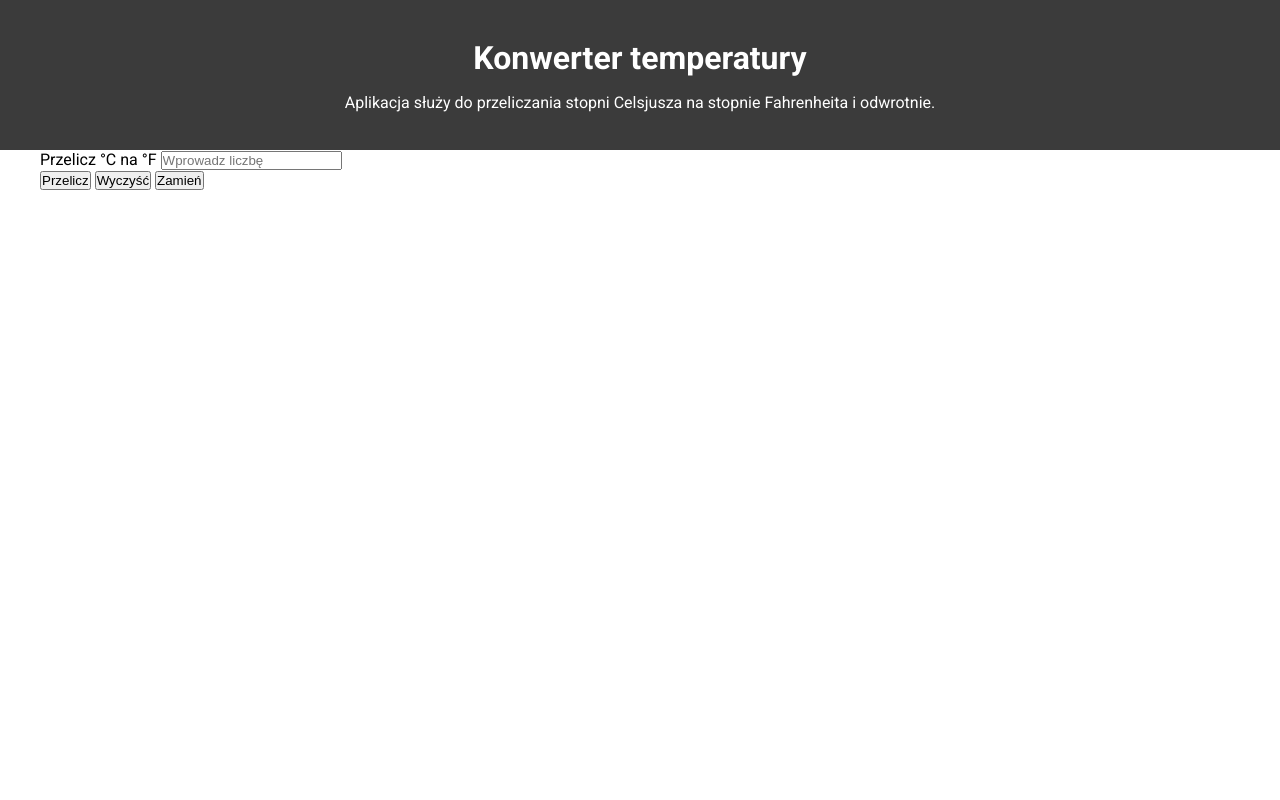
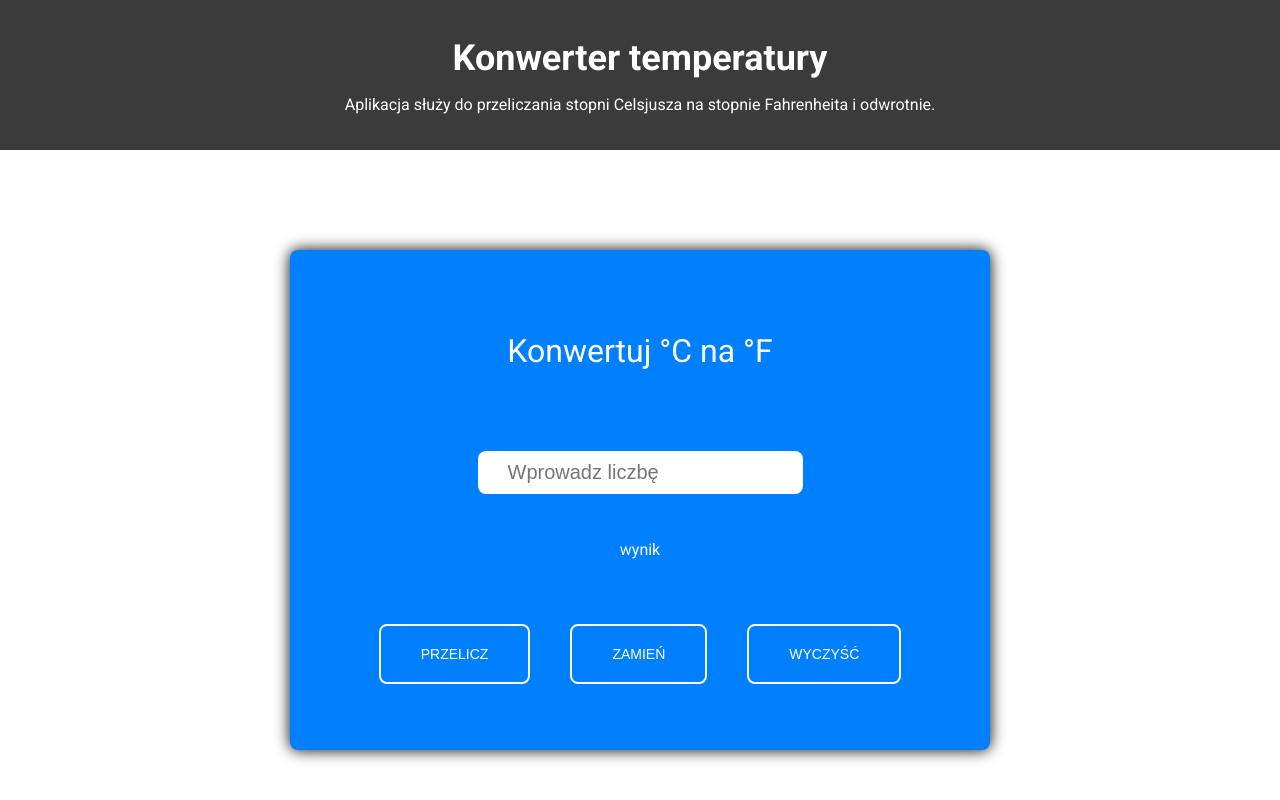
Before and after one commit to jarekwach/temperature-converter, a plain HTML site: page index.html in a window 1280 px wide. Drawn offline with Linux system fonts and the light colour scheme.

Commit message:
feat: add style CSS

```diff
--- a/index.html
+++ b/index.html
@@ -23,15 +23,15 @@
     <main>
         <div class="wrapper">
             <div class="converter-box">
-                <label for="converter">Przelicz <span class="unit-one">°C</span> na <span class="unit-two">°F</span>
+                <label for="converter">Konwertuj <span class="unit-one">°C</span> na <span class="unit-two">°F</span>
                 </label>
                 <input type="number" name="" id="converter" placeholder="Wprowadz liczbę">
-                <p class="result"></p>
+                <p class="result">wynik</p>
 
                 <div class="btns">
                     <button class="convert">Przelicz</button>
+                    <button class="change">Zamień</button>
                     <button class="reset">Wyczyść</button>
-                    <button class="change">Zamień</button>
                 </div>
             </div>
         </div>
--- a/scss/style.scss
+++ b/scss/style.scss
@@ -23,6 +23,61 @@ body {
 	color: white;
 
 	h1 {
+		font-size: 36px;
 		margin-bottom: 16px;
 	}
 }
+
+.converter-box {
+	display: flex;
+	flex-direction: column;
+	justify-content: space-evenly;
+	margin: 100px auto;
+	height: 500px;
+	width: 700px;
+	background-color: rgb(0, 128, 255);
+	color: #fff;
+	border-radius: 8px;
+	box-shadow: 0 0 15px black;
+
+	label {
+		padding: 36px;
+		font-size: 32px;
+		text-align: center;
+	}
+
+	input {
+		margin: 0 auto;
+		padding: 10px 30px;
+		border-radius: 8px;
+		border: none;
+		font-size: 20px;
+	}
+
+	.result {
+		text-align: center;
+	}
+
+	.btns {
+		display: flex;
+		justify-content: center;
+
+		button {
+			padding: 20px 40px;
+			margin: 20px;
+			background: none;
+			color: #fff;
+			font-size: 14px;
+			border: 2px solid #fff;
+			border-radius: 8px;
+			text-transform: uppercase;
+			cursor: pointer;
+			transition: 0.3s;
+
+			&:hover {
+				background-color: #fff;
+				color: #000;
+			}
+		}
+	}
+}
```
Also changed, not shown: css/style.css, 1 other file. Lines whose indentation alone changed are shown as unchanged.
